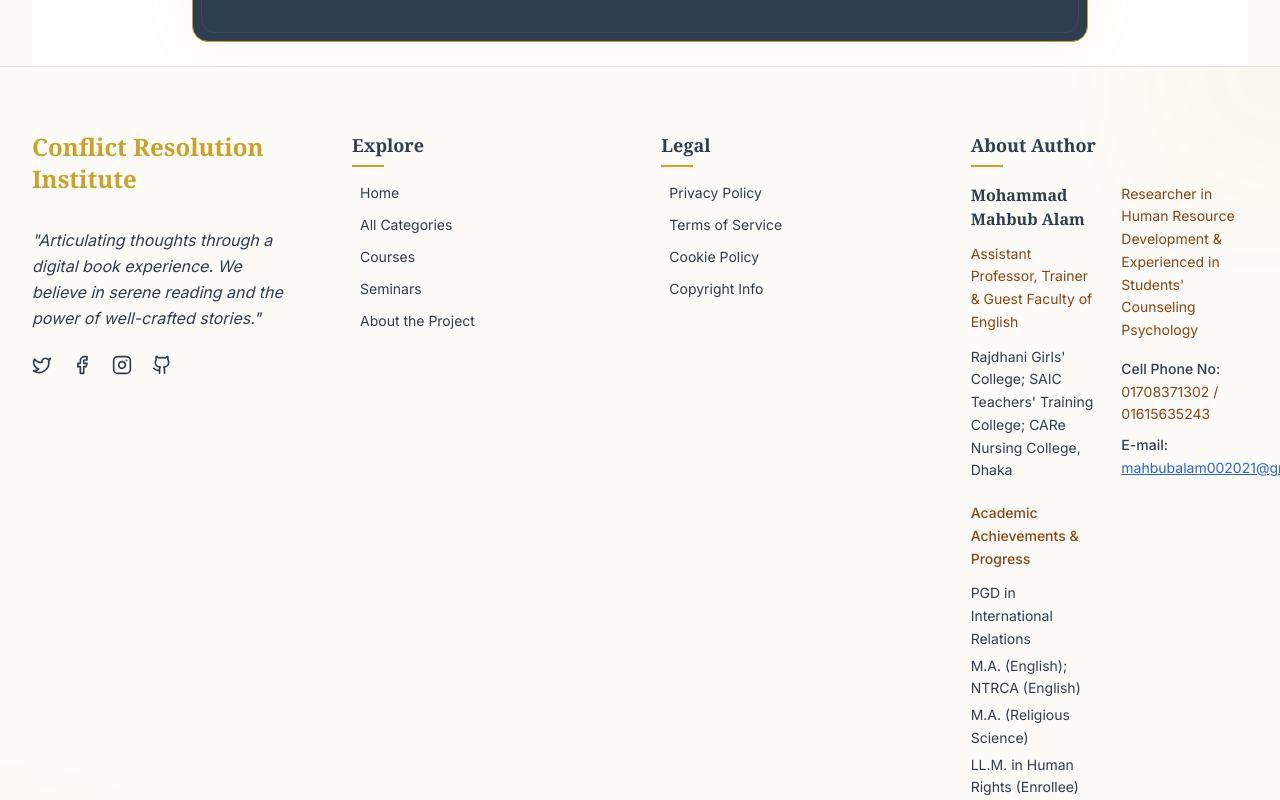
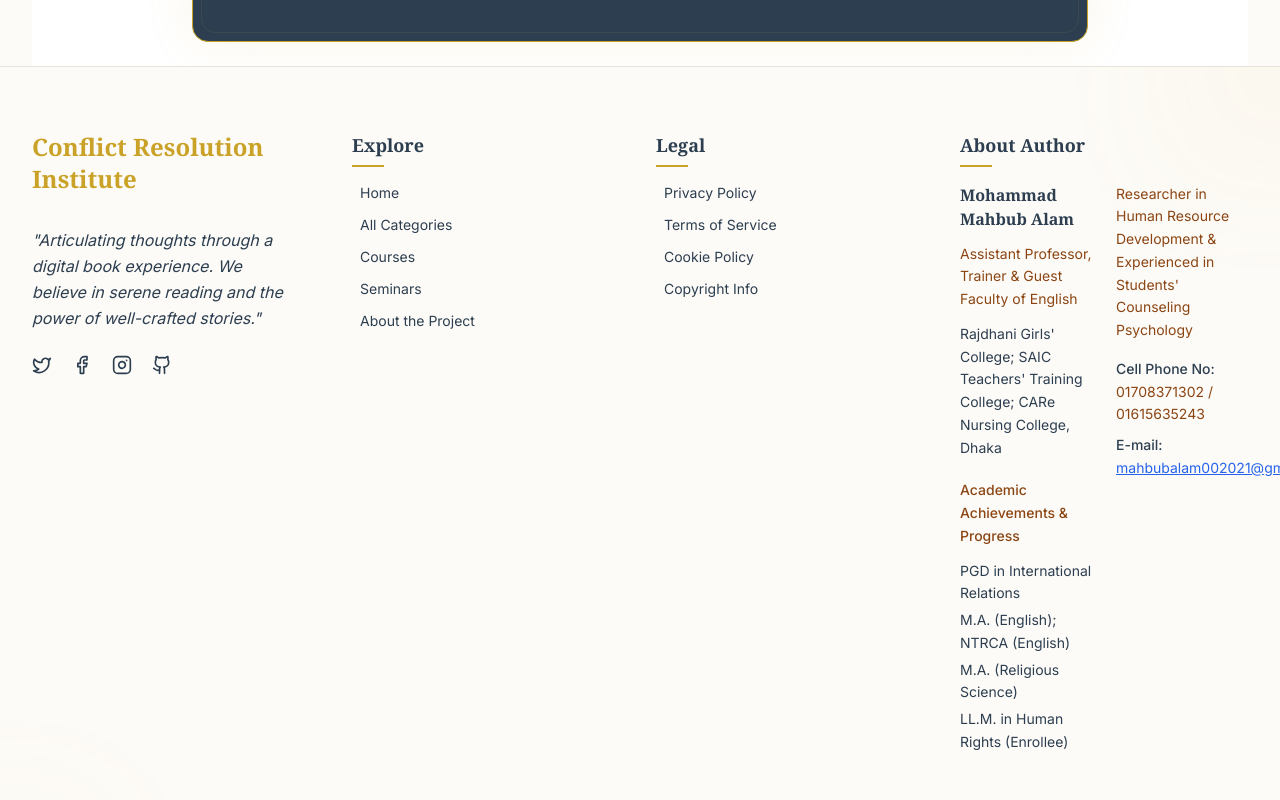
Before and after one commit to MuammarIlham-Dev/Resolution, a React (Vite) app: page / in a window 1280 px wide. Shown: the part 2480-3280 px from the top of the page. Built offline with nearby package versions, Linux system fonts and the light colour scheme; no server answers; the database is empty.

Commit message:
Adjust grid gap in Footer layout for improved spacing and visual consistency across sections.

```diff
--- a/src/components/layout/Footer.tsx
+++ b/src/components/layout/Footer.tsx
@@ -59,7 +59,7 @@
           </div>
 
           {/* Explore, Legal & About Author */}
-          <div className="grid grid-cols-1 sm:grid-cols-2 lg:grid-cols-3 gap-8 lg:col-span-3">
+          <div className="grid grid-cols-1 sm:grid-cols-2 lg:grid-cols-3 gap-4 lg:col-span-3">
             {/* Explore Section */}
             <div>
                 <h3 className="font-serif text-lg font-bold text-[#2C3E50] dark:text-[#E8E8E8] mb-6 relative w-fit">
```
